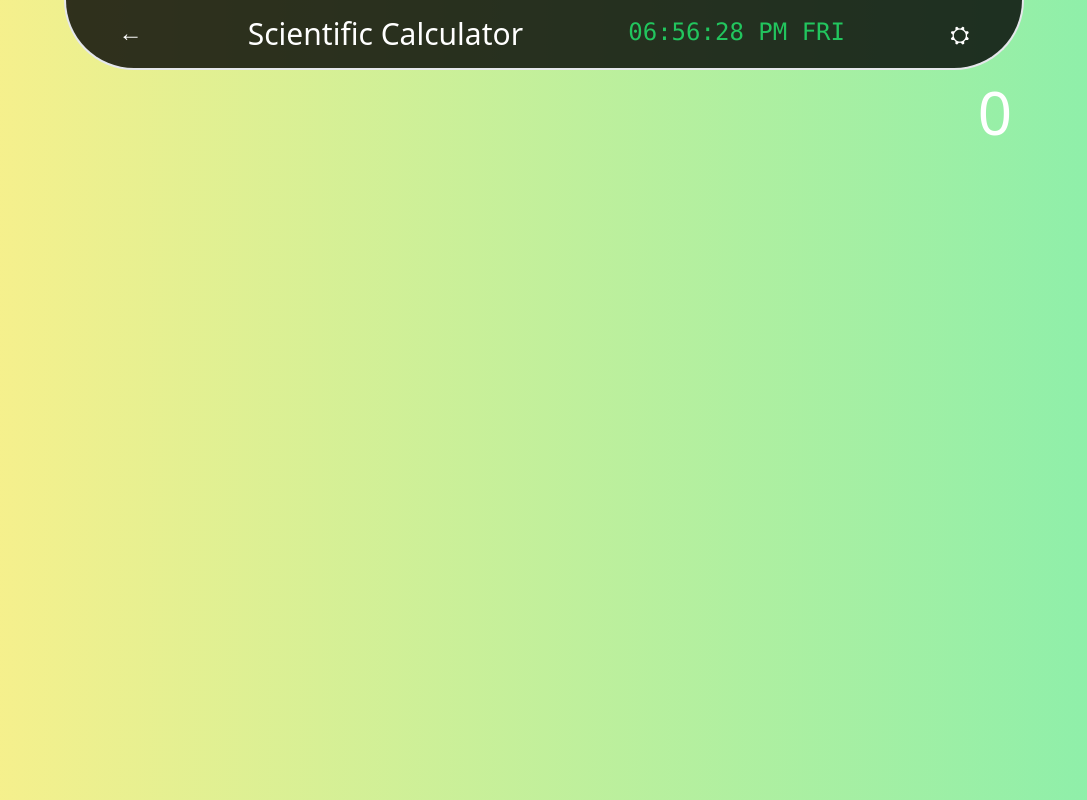
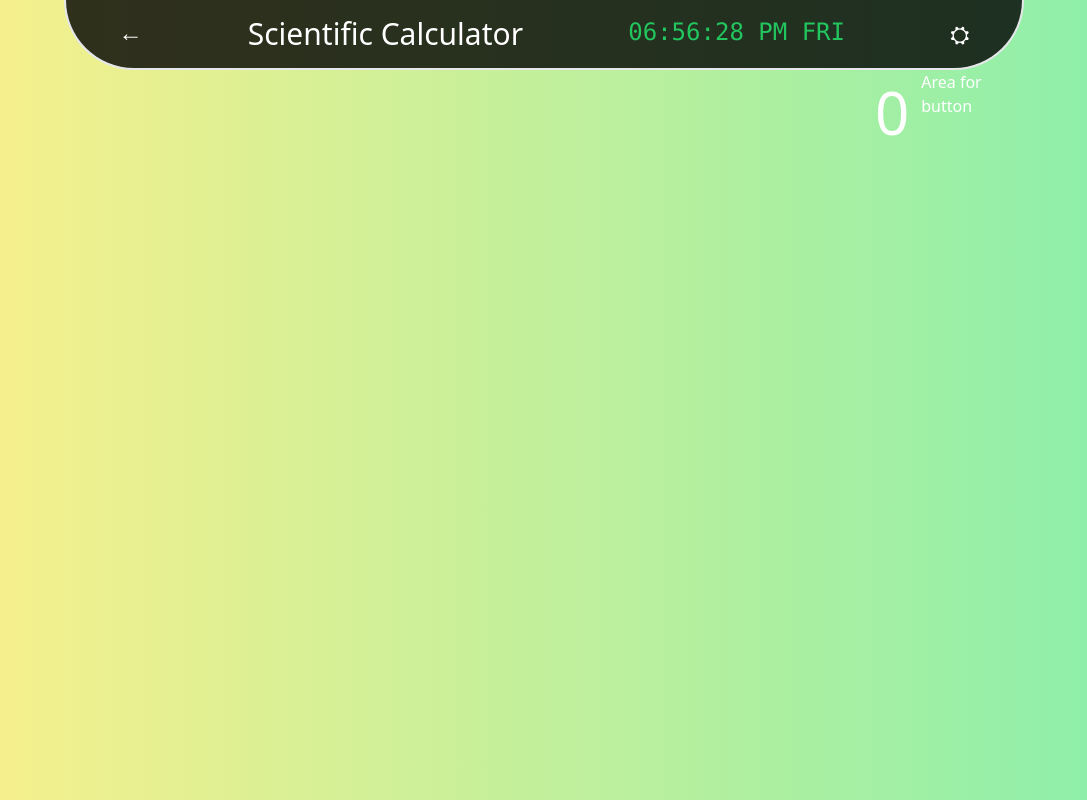
Before and after one commit to abdurrehmanabbasi/sut, a React (Create React App) app: page /scalculator in a window 1280 px wide. Shown: the whole page, without its empty margins (96-1183 px from the left). Built offline with nearby package versions, Linux system fonts and the light colour scheme; what convert-units would draw is missing.

Commit message:
some refactoring

```diff
--- a/src/Pages/Scicalculator.jsx
+++ b/src/Pages/Scicalculator.jsx
@@ -10,6 +10,7 @@ const Scicalculator = () => {
         {/*Wrapper for Calculator*/}
         <div className='flex'>
         <Screen className={"w-full h-28 text-6xl bg-transparent text-right p-3 overflow-x-auto scroll"} value={0}/>
+        Area for button
         </div>
     </Bounce>
     </> );
```
